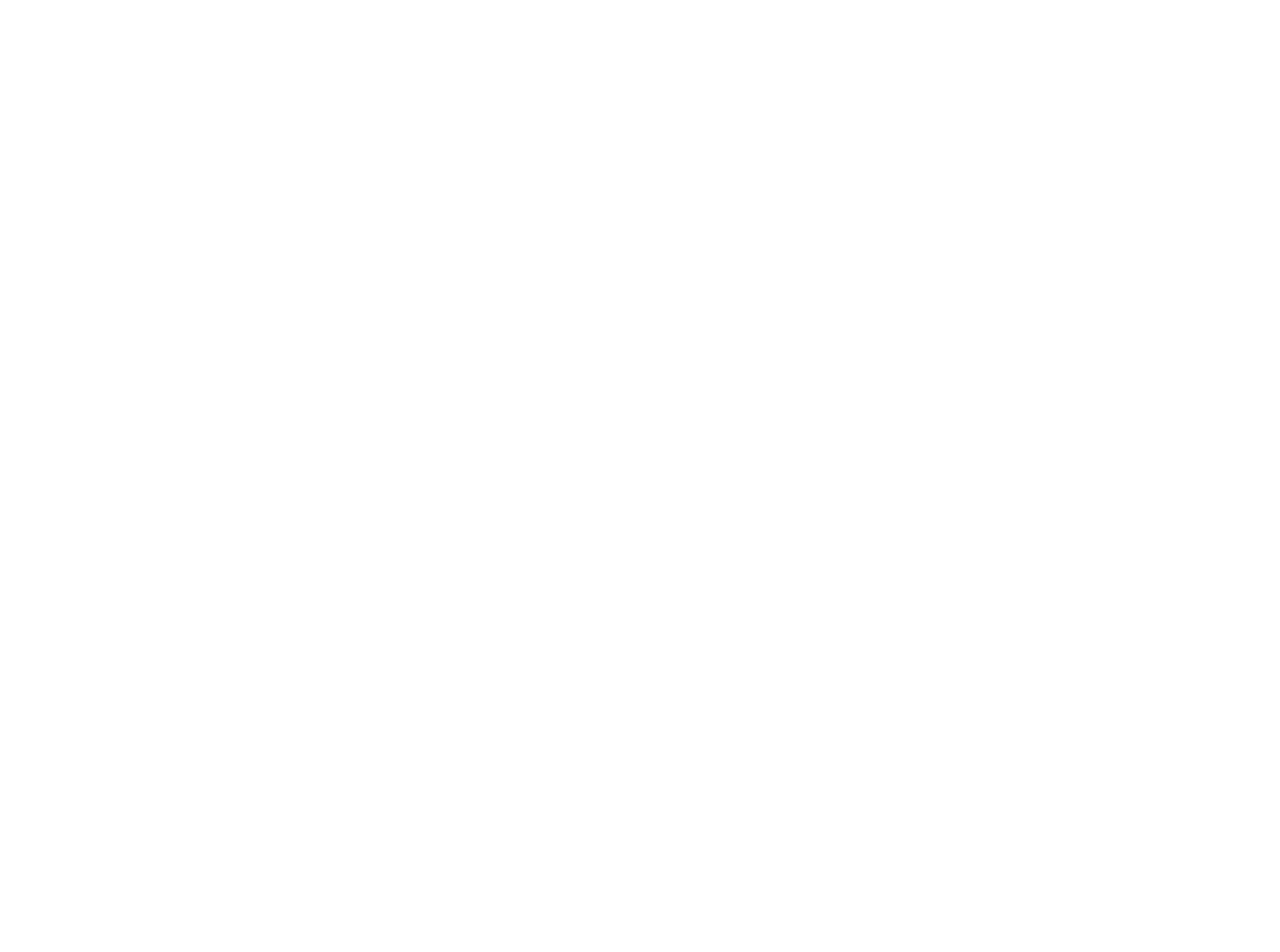
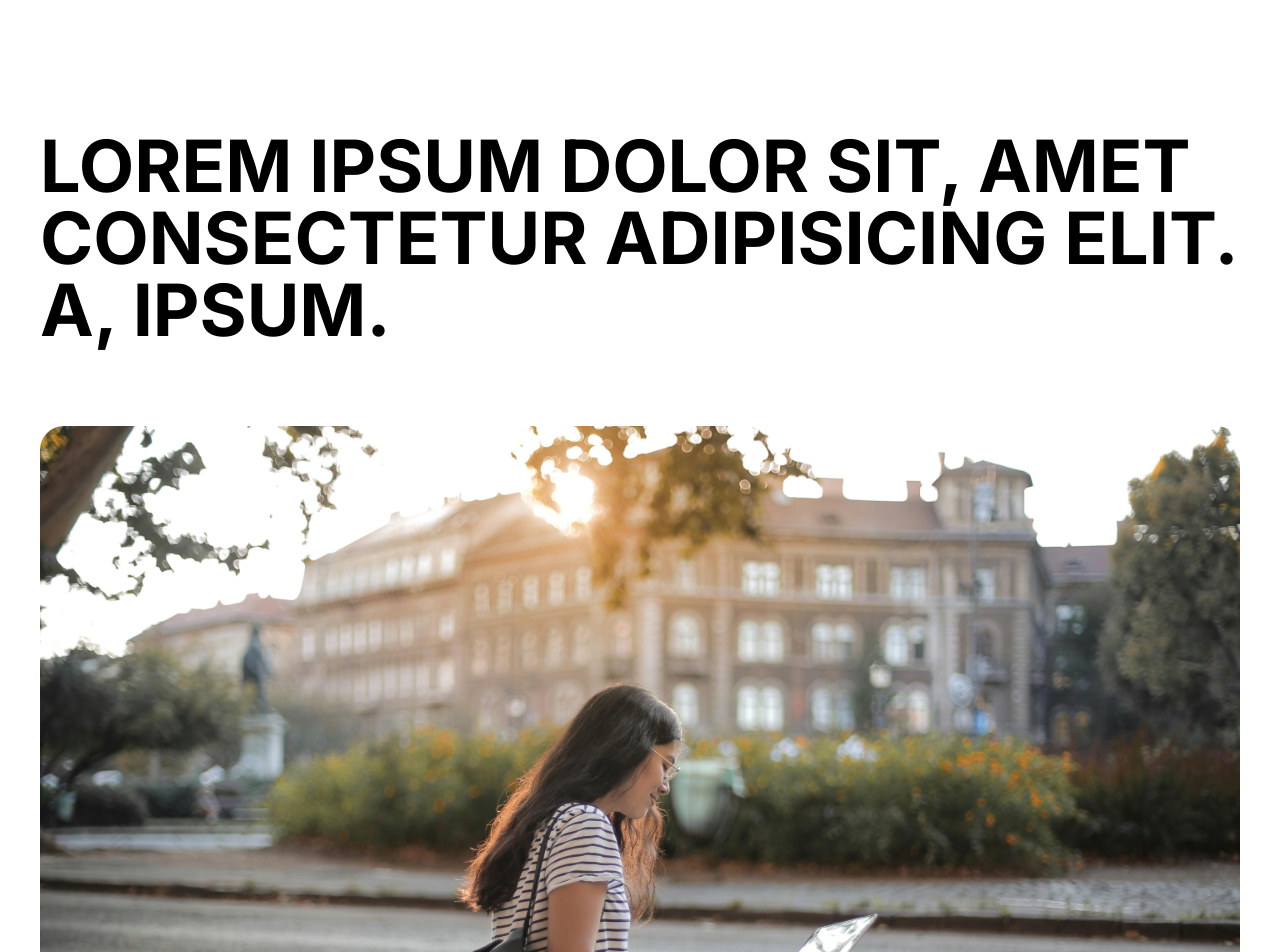
Before and after one commit to Parvbird/Bento-blog, a Next.js app in the folder blog/: page / in a window 1280 px wide. Shown: the part 60-1012 px from the top of the page. Before the commit the page ends 800 px from the top, so only its background shows below. Built offline with nearby package versions, Linux system fonts and the light colour scheme.

Commit message:
header page done

```diff
--- /dev/null
+++ b/blog/src/app/explore/page.tsx
@@ -0,0 +1,14 @@
+import ExplorePage from "@/components/Home/Explore/ExplorePage";
+import React from "react";
+
+type Props = {};
+
+const page = (props: Props) => {
+  return (
+    <div className="w-full">
+      <ExplorePage />
+    </div>
+  );
+};
+
+export default page;
--- a/blog/src/app/globals.css
+++ b/blog/src/app/globals.css
@@ -2,8 +2,23 @@
 @tailwind components;
 @tailwind utilities;
 
+* {
+  box-sizing: border-box;
+}
+
+html {
+  scroll-behavior: smooth;
+}
+
+::-webkit-scrollbar {
+  width: 0;
+  background: transparent;
+}
+
+/* active navbar */
+
 @layer components {
-    .active {
-      @apply bg-black p-3 rounded-full text-white;
-    }
+  .active {
+    @apply bg-black p-3 rounded-full text-white;
   }
+}
--- /dev/null
+++ b/blog/src/app/resource/page.tsx
@@ -0,0 +1,14 @@
+import ResourcePage from "@/components/Home/Resource/ResourcePage";
+import React from "react";
+
+type Props = {};
+
+const page = (props: Props) => {
+  return (
+    <div className="w-full">
+      <ResourcePage />
+    </div>
+  );
+};
+
+export default page;
--- /dev/null
+++ b/blog/src/components/Home/Explore/ExplorePage.tsx
@@ -0,0 +1,11 @@
+import React from 'react'
+
+type Props = {}
+
+const ExplorePage = (props: Props) => {
+  return (
+    <div>ExplorePage</div>
+  )
+}
+
+export default ExplorePage
--- a/blog/src/components/Home/Homepage.tsx
+++ b/blog/src/components/Home/Homepage.tsx
@@ -1,11 +1,29 @@
-import React from 'react'
+import React from "react";
+import Image from "next/image";
 
-type Props = {}
+type Props = {};
 
 const Homepage = (props: Props) => {
+  const picture = "/images/header.jpg";
+
   return (
-    <div className=''>Homepage</div>
-  )
-}
+    <div className="w-full flex flex-col gap-20 align-middle items-start lg:p-10 p-3">
+      <div className="mt-[150px] flex w-full align-middle items-start">
+        <h1 className="text-4xl font-bold uppercase lg:text-7xl">
+          Lorem ipsum dolor sit, amet consectetur adipisicing elit. A, ipsum.
+        </h1>
+      </div>
+      <div className="rounded-3xl w-full">
+        <Image
+          src={picture}
+          alt="header image"
+          className="rounded-3xl w-full"
+          width="5000"
+          height="5000"
+        />
+      </div>
+    </div>
+  );
+};
 
-export default Homepage
+export default Homepage;
--- /dev/null
+++ b/blog/src/components/Home/Resource/ResourcePage.tsx
@@ -0,0 +1,11 @@
+import React from 'react'
+
+type Props = {}
+
+const ResourcePage = (props: Props) => {
+  return (
+    <div>ResourcePage</div>
+  )
+}
+
+export default ResourcePage
--- a/blog/src/components/Navbar/Navbar.tsx
+++ b/blog/src/components/Navbar/Navbar.tsx
@@ -36,7 +36,6 @@ const Navbar = (props: Props) => {
   const pages = [
     { name: "Overview", path: "/" },
     { name: "Explore", path: "/explore" },
-    { name: "Profile", path: "/profile" },
     { name: "Resource", path: "/resource" },
   ];
 
```
Also changed, not shown: blog/public/images/header.jpg (added).
